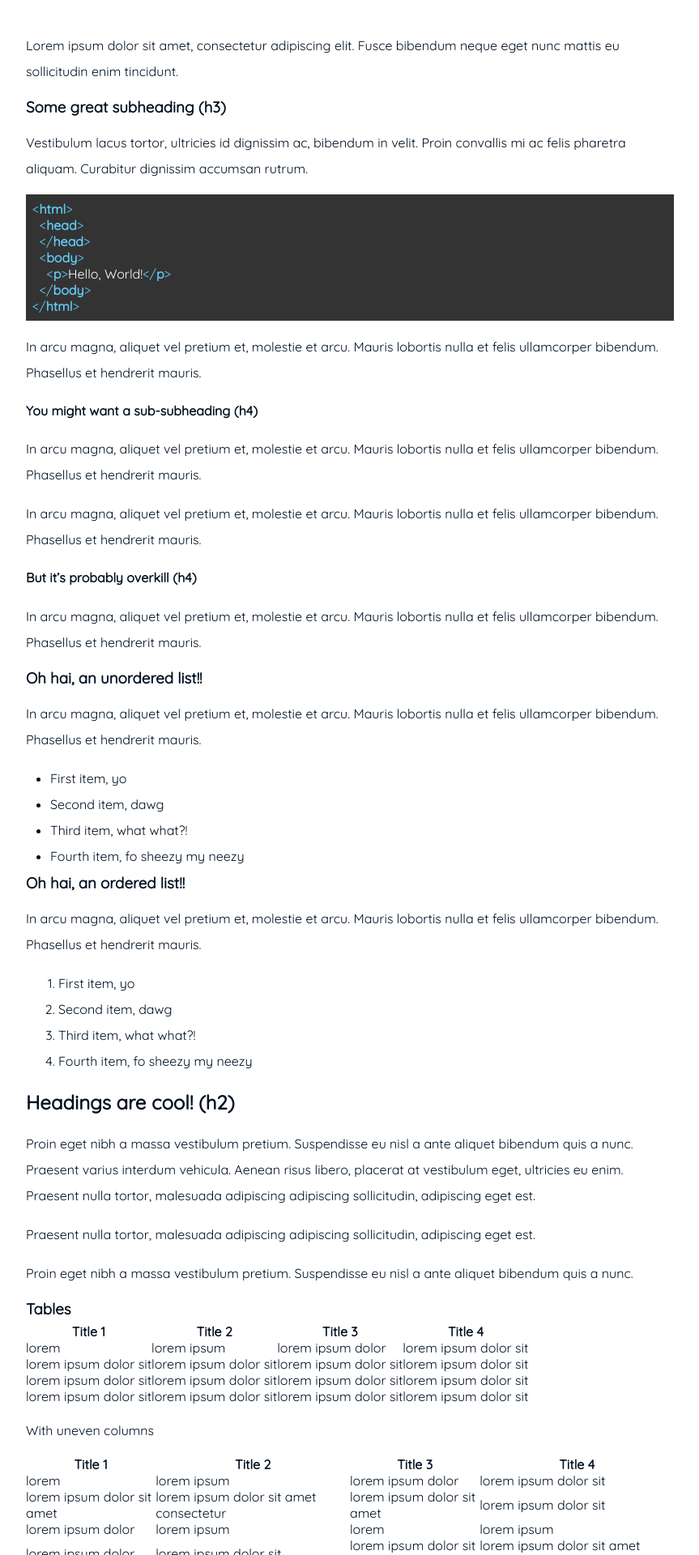
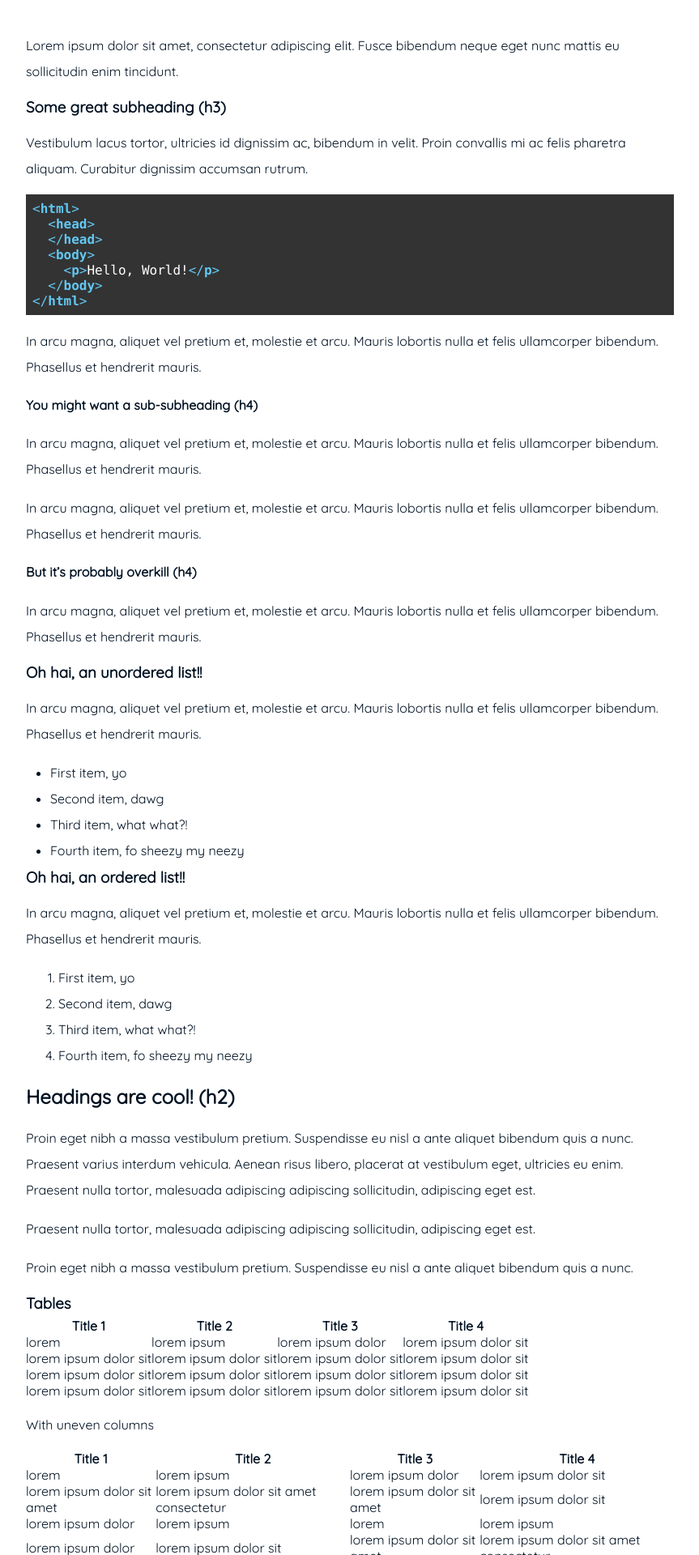
Before and after one commit to Gyeongje/gyeongje.github.io, a Jekyll site: the page built from _posts/2016-05-20-this-post-demonstrates-post-content-styles.md, in a window 1280 px wide. Shown: the part 1298-3218 px from the top of the page at 81% size, without its empty margins (208-1071 px from the left). Built offline with Jekyll 4.4.1, drawn with Linux system fonts in a browser that asks for light colours.

Commit message:
Update main.css

```diff
--- a/assets/css/main.css
+++ b/assets/css/main.css
@@ -47,14 +47,6 @@
   .wrapper {
     max-width: 800px;
     margin: 60px auto; }
-
-  code,
-  kbd,
-  pre,
-  samp {
-    font-family: Quicksand;
-    font-size: 100%;
-  }
 
 /* =Header *//*************************************************************/
   .header {
```
